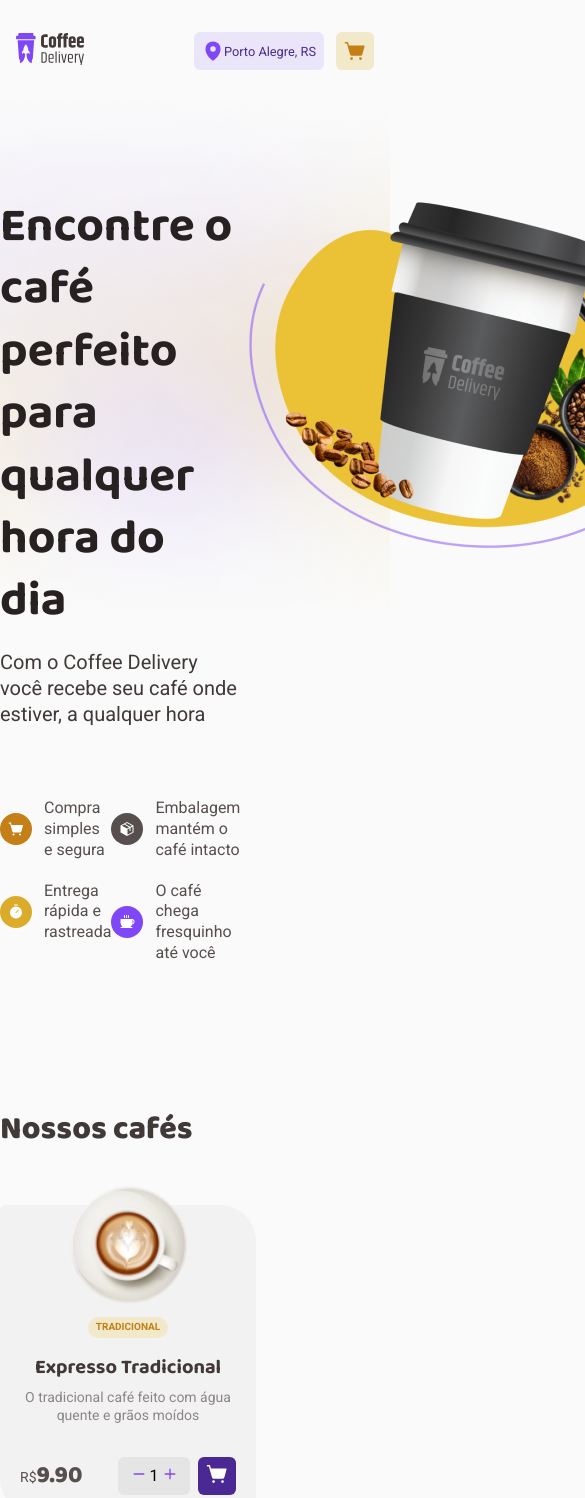
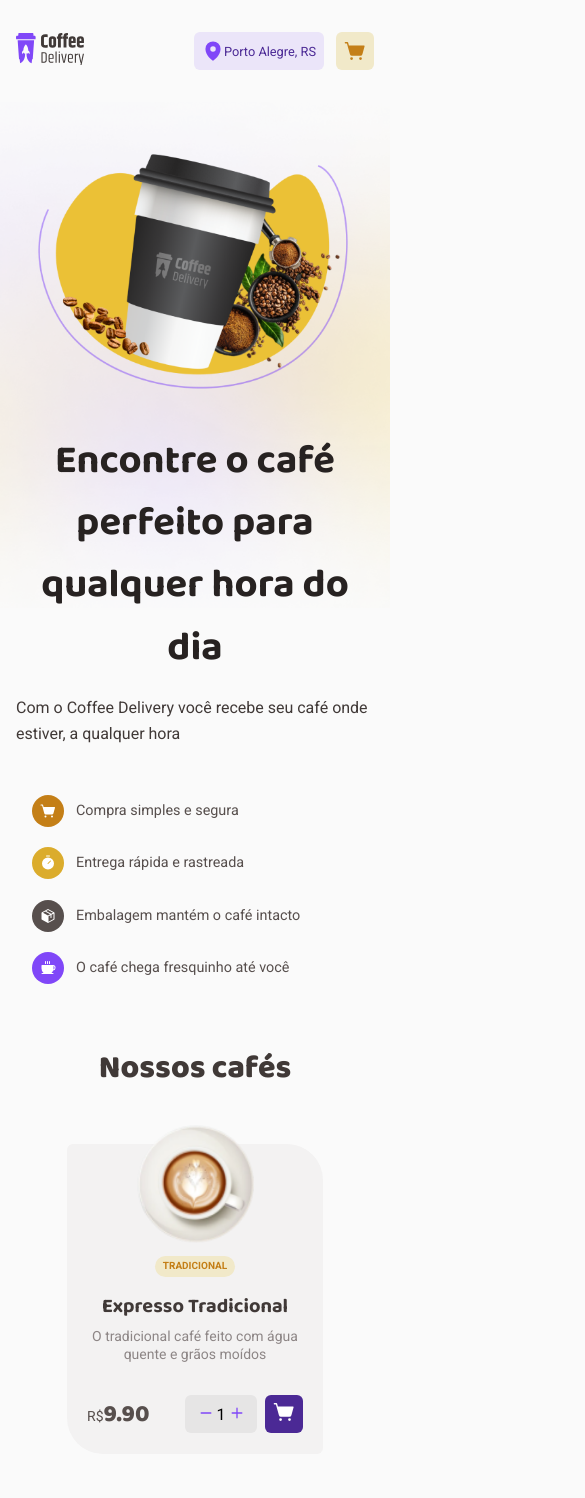
Before and after one commit to Rener-cardoso/coffee-delivery, a React (Vite) app: page / in a window 390 px wide. Shown: the top 1498 px of the page, 585 px wide, since content can reach past the window. Built offline with nearby package versions, Linux system fonts and the light colour scheme.

Commit message:
responsive home

```diff
--- a/src/components/InputCountainer/styles.ts
+++ b/src/components/InputCountainer/styles.ts
@@ -14,9 +14,12 @@ export const HouseInformation = styled.div`
 
 export const Localization = styled.div`
   display: grid;
-  grid-template-columns: 36% 36% 1fr;
+  grid-template-columns: 36% 40% 1fr;
   gap: 0.75rem;
 
+  @media(max-width: 768px) {
+    grid-template-columns: 36% 36% 1fr;
+  }
 `;
 
 export const InputCountainerElement = styled.div`
@@ -70,5 +73,8 @@ export const OpcionalInputTrue = styled.h2`
 export const ErrorMessage = styled.span`
   color: ${({ theme }) => theme["error-message"]};
   font-size: 0.7rem;
-  margin-top: -10px;
+
+  @media(max-width: 768px) {
+    font-size: 0.5rem;
+  }
 `;
--- a/src/pages/Checkout/index.tsx
+++ b/src/pages/Checkout/index.tsx
@@ -43,7 +43,7 @@ const paymentFormValidationSchema = zod.object({
   numero: zod.string().nonempty("* Informe o número do local"),
   bairro: zod.string().nonempty("* Informe o seu bairro"),
   cidade: zod.string().nonempty("* Informe a sua cidade"),
-  uf: zod.string().nonempty("Informe UF"),
+  uf: zod.string().nonempty("* Informe UF"),
   complemento: zod.string()
 })
 
--- a/src/pages/Home/styles.ts
+++ b/src/pages/Home/styles.ts
@@ -13,12 +13,28 @@ export const CoffeeTheme = styled.div`
 export const HomeCountainer = styled.div`
   max-width: 70rem;
   margin: 0 auto;
+
+  @media(max-width: 768px) {
+    padding: 0 1rem;
+  }
 `;
 
 export const HeaderCountainer = styled.header`
   display: flex;
   justify-content: space-between;
   padding-top: 5.875rem;
+
+  @media(max-width: 768px) {
+    flex-direction: column-reverse;
+    padding-top: 3rem;
+
+
+    img {
+      width: 90%;
+      margin-left: 1rem;
+      margin-bottom: 2rem;
+    }
+  }
 `;
 
 export const TextCountainer = styled.div`
@@ -33,12 +49,22 @@ export const HeaderTextCountainer = styled.div`
     font-size: 3rem;
     line-height: 3.9rem;
     margin-bottom: 1rem;
+
+    @media(max-width: 768px) {
+      font-size: 2.5rem;
+      text-align: center;
+    }
   }
 
   span {
     color: ${({ theme }) => theme["base-subtitle"]};
     font-size: 1.25rem;
     line-height: 1.625rem;
+
+    @media(max-width: 768px) {
+      font-size: 1rem;
+      text-align: right;
+    }
   }
 `;
 
@@ -60,7 +86,19 @@ export const FooterTextCountainer = styled.div`
     display: flex;
     align-items: center;
     font-weight: 400;
+
+    @media(max-width: 768px) {
+      font-size: 90%;
+      line-height: 1rem;
+    }
   }}
+
+  @media(max-width: 768px) {
+    margin-top: 3rem;
+    flex-direction: column;
+    gap: 1.3rem;
+    margin-left: 1rem;
+  }
 `;
 
 const BaseIcon = styled.span`
@@ -99,6 +137,11 @@ export const MainCountainer = styled.main`
 
     margin: 9.1rem 0 3.375rem;
     color: ${({ theme }) => theme["base-subtitle"]};
+
+    @media(max-width: 768px) {
+      text-align: center;
+      margin-top: 4rem;
+    }
   }
 `;
 
@@ -106,4 +149,5 @@ export const CoffeeCountainer = styled.div`
   display: flex;
   flex-wrap: wrap;
   gap: 1.9rem;
+  justify-content: center;
 `;
--- a/src/pages/Success/styles.ts
+++ b/src/pages/Success/styles.ts
@@ -4,6 +4,10 @@ export const SuccessCountainer = styled.div`
   max-width: 70rem;
   margin: 0 auto;
   padding-top: 5rem;
+
+  @media(max-width: 768px) {
+    padding: 2rem 1rem 0;
+  }
 `;
 
 export const HeaderCountainer = styled.header`
@@ -25,12 +29,25 @@ export const HeaderCountainer = styled.header`
 
     color: ${({ theme }) => theme["base-subtitle"]};
   }
+
+  @media(max-width: 768px) {
+    text-align: center;
+  }
 `;
 
 export const MainCountainer = styled.main`
   display: flex;
   justify-content: space-between;
   align-items: center;
+
+  @media(max-width: 768px) {
+    flex-direction: column;
+
+    img {
+      margin-top: 3rem;
+      width: 110%;
+    }
+  }
 `;
 
 export const AdressCountainer = styled.div`
@@ -52,6 +69,12 @@ export const AdressCountainer = styled.div`
     z-index: -1;
     border-radius: 7px 37px;
     background: linear-gradient(102.89deg, #dbac2c 2.61%, #8047f8 98.76%);
+  }
+
+  @media(max-width: 768px) {
+    width: 100%;
+    justify-content: center;
+    padding: 1rem;
   }
 `;
 
@@ -96,4 +119,14 @@ export const AdressTextBox = styled.div`
 
     color: ${({ theme }) => theme["base-text"]};
   }
+
+  @media(max-width: 768px) {
+    h2 {
+      font-size: 90%;
+    }
+
+    strong {
+      font-size: 90%;
+    }
+  }
 `;
```
Also changed, not shown: src/pages/Home/index.tsx (line endings or trailing spaces).
